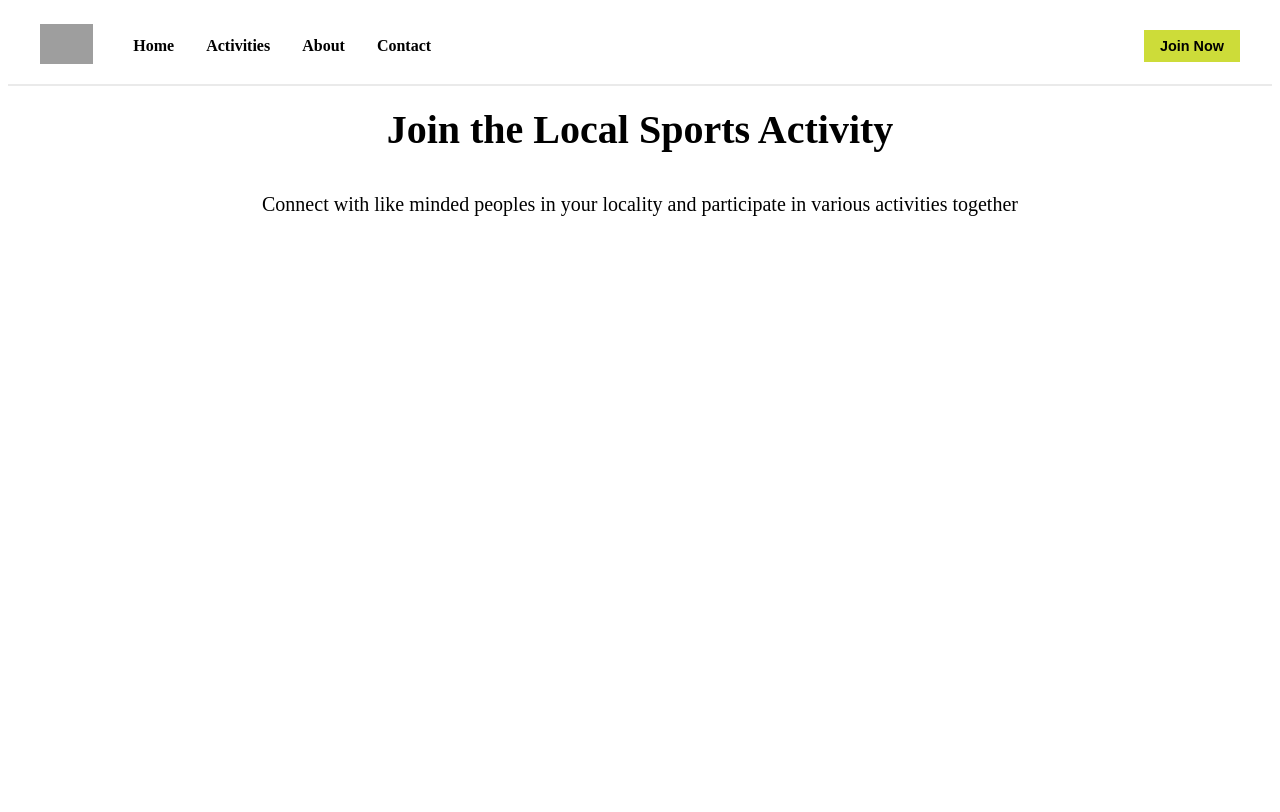
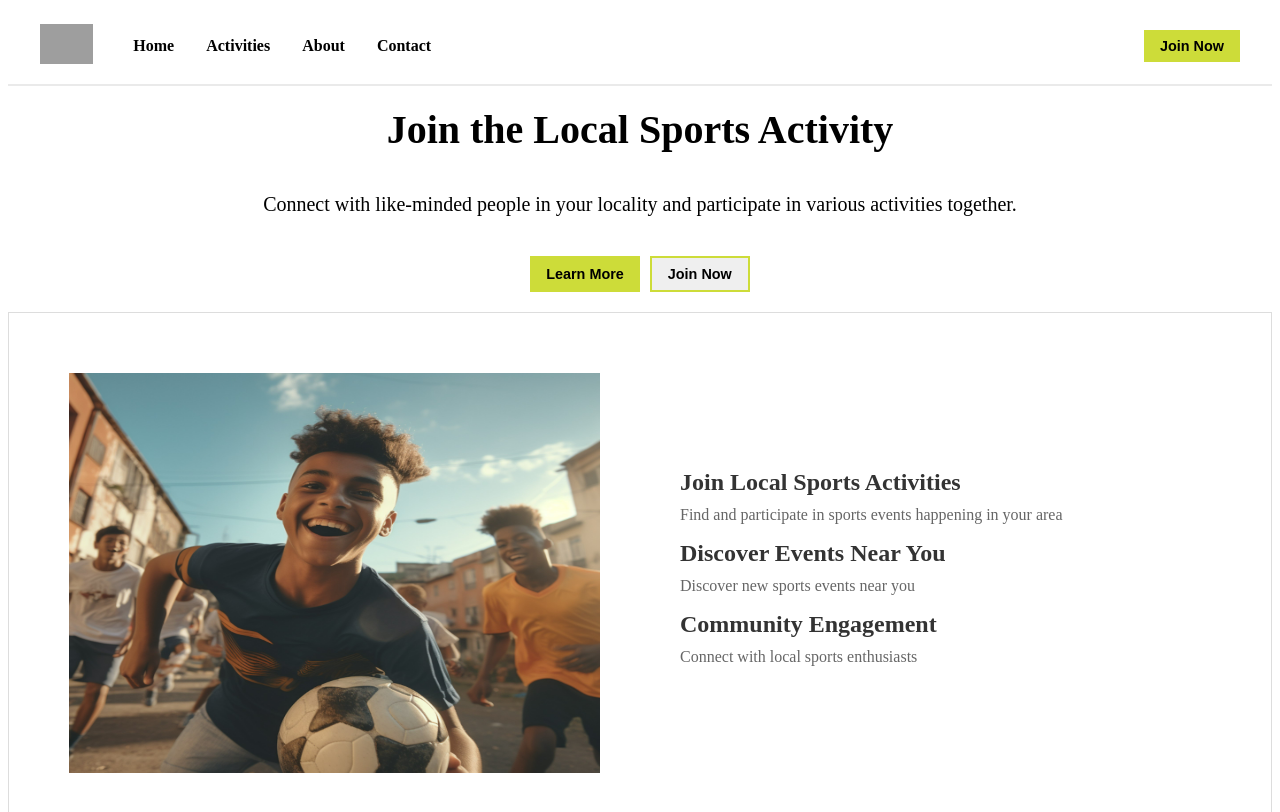
Before and after one commit to Brijesh-09/khel, a React (Vite) app in the folder khel_frontend/: page / in a window 1280 px wide. Shown: the top 812 px of the page. Built offline with nearby package versions, Linux system fonts and the light colour scheme; grey boxes are pictures that could not be loaded.

Commit message:
homepage_update

```diff
--- a/khel_frontend/src/App.css
+++ b/khel_frontend/src/App.css
@@ -73,3 +73,71 @@
   padding: 20px;
 
 }
+.hero-buttons{
+  display: flex;
+  justify-content: center;
+  padding: 20px;
+  gap:10px;
+
+
+
+}
+.button-1{
+  padding: 0.5rem 1rem;
+  font-weight: bold;
+  border: none;
+  cursor: pointer;
+  font-size: 0.9rem;
+  background-color: #cddc39; /* Greenish color */
+  color: black;
+}
+
+.button-2{
+  padding: 0.5rem 1rem;
+  font-weight: bold;
+  border: 2px solid #cddc39; /* Outline style for Action 2 */;
+  cursor: pointer;
+  font-size: 0.9rem; /* Greenish color */
+  color: black;
+
+}
+
+   .container {
+    display: flex;
+    align-items: center;
+    padding: 20px;
+    border: 1px solid #ddd; /* Optional: To show the container boundaries */
+    column-gap: 20px;
+  }
+
+  .col {
+    flex: 1;
+    padding: 40px;
+  }
+
+  .image-col img {
+    width: 100%; /* Ensures image fills the left column */
+    height: auto; /* Keeps the aspect ratio */
+     /* Adds a border around the image */
+     /* Optional: Adds rounded corners */
+    max-height: 400px;
+  }
+
+  .text-col {
+    padding-left: 20px;
+  }
+
+  .text-col h2 {
+    margin: 0;
+    font-size: 1.5em;
+    color: #333;
+  }
+
+  .text-col p {
+    font-size: 1em;
+    color: #666;
+  }
+
+  .text-col h2 + p {
+    margin-top: 10px; /* Adds spacing between title and description */
+  }
--- a/khel_frontend/src/App.jsx
+++ b/khel_frontend/src/App.jsx
@@ -1,52 +1,17 @@
-import { useState } from 'react'
-import './App.css'
+import React from 'react';
+import './App.css';
+import Navbar from './components/Navbar';
+import Hero from './components/Hero';
+import InfoSection from './components/InfoSection';
 
 function App() {
   return (
-
-
     <>
-    <Navbar/>
-    <Hero/>
-
+      <Navbar />
+      <Hero />
+      <InfoSection />
     </>
-
-
-    // </div>
-  )
-}
-
-function Navbar() {
-  return (
-    <nav className="navbar">
-      <div className="navbar-logo">
-        <img src="path-to-your-logo" alt="Logo" />
-      </div>
-      <div className="navbar-links">
-        <a href="/">Home</a>
-        <a href="/activities">Activities</a>
-        <a href="/about">About</a>
-        <a href="/contact">Contact</a>
-      </div>
-      <div className="navbar-actions">
-        <button className="action-btn primary">Join Now</button>
-
-      </div>
-    </nav>
   );
 }
 
-function Hero(){
-  return (
-    <>
-    <div className='hero'>Join the Local Sports Activity</div>
-    <div className='hero-text'>Connect with like minded peoples in your locality and participate in various activities together</div>
-    </>
-
-  )
-}
-
-
-
-
-export default App
+export default App;
--- /dev/null
+++ b/khel_frontend/src/components/Hero.jsx
@@ -0,0 +1,19 @@
+import React from 'react';
+import "../App.css"
+
+function Hero() {
+  return (
+    <div className="hero-section">
+      <div className="hero">Join the Local Sports Activity</div>
+      <div className="hero-text">
+        Connect with like-minded people in your locality and participate in various activities together.
+      </div>
+      <div className="hero-buttons">
+        <button className="button-1">Learn More</button>
+        <button className="button-2">Join Now</button>
+      </div>
+    </div>
+  );
+}
+
+export default Hero;
--- /dev/null
+++ b/khel_frontend/src/components/InfoSection.jsx
@@ -0,0 +1,25 @@
+import React from 'react';
+import youthImage from '../assets/youth.jpeg';
+import "../App.css"
+
+function InfoSection() {
+  return (
+    <div className="container">
+      <div className="col image-col">
+        <img src={youthImage} alt="Youth" />
+      </div>
+      <div className="col text-col">
+        <h2>Join Local Sports Activities</h2>
+        <p>Find and participate in sports events happening in your area</p>
+
+        <h2>Discover Events Near You</h2>
+        <p>Discover new sports events near you</p>
+
+        <h2>Community Engagement</h2>
+        <p>Connect with local sports enthusiasts</p>
+      </div>
+    </div>
+  );
+}
+
+export default InfoSection;
--- /dev/null
+++ b/khel_frontend/src/components/Navbar.jsx
@@ -0,0 +1,23 @@
+import React from 'react';
+import "../App.css"
+
+function Navbar() {
+  return (
+    <nav className="navbar">
+      <div className="navbar-logo">
+        <img src="path-to-your-logo" alt="Logo" />
+      </div>
+      <div className="navbar-links">
+        <a href="/">Home</a>
+        <a href="/activities">Activities</a>
+        <a href="/about">About</a>
+        <a href="/contact">Contact</a>
+      </div>
+      <div className="navbar-actions">
+        <button className="action-btn primary">Join Now</button>
+      </div>
+    </nav>
+  );
+}
+
+export default Navbar;
```
Also changed, not shown: khel_frontend/src/assets/youth.jpeg (added).
